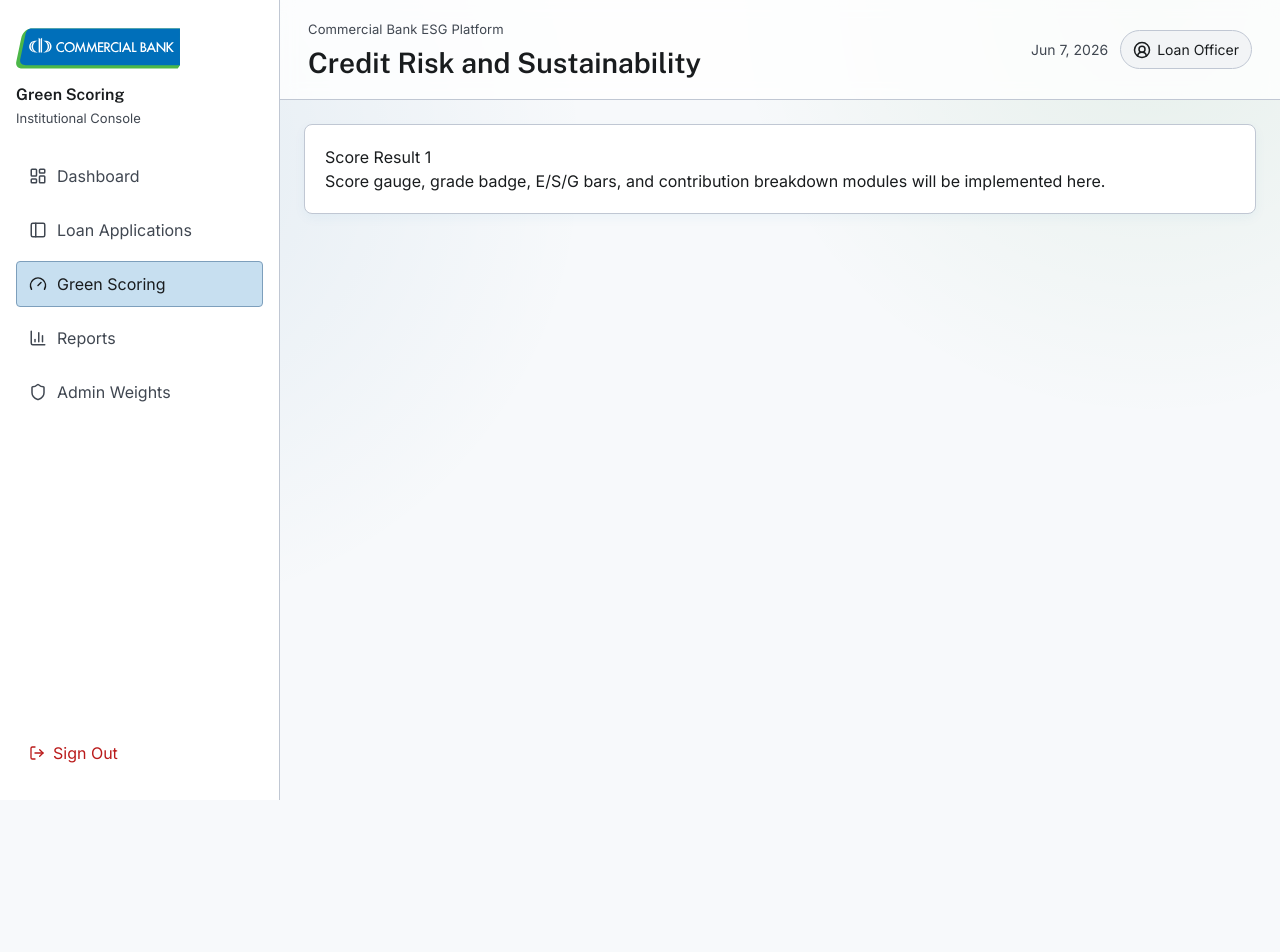
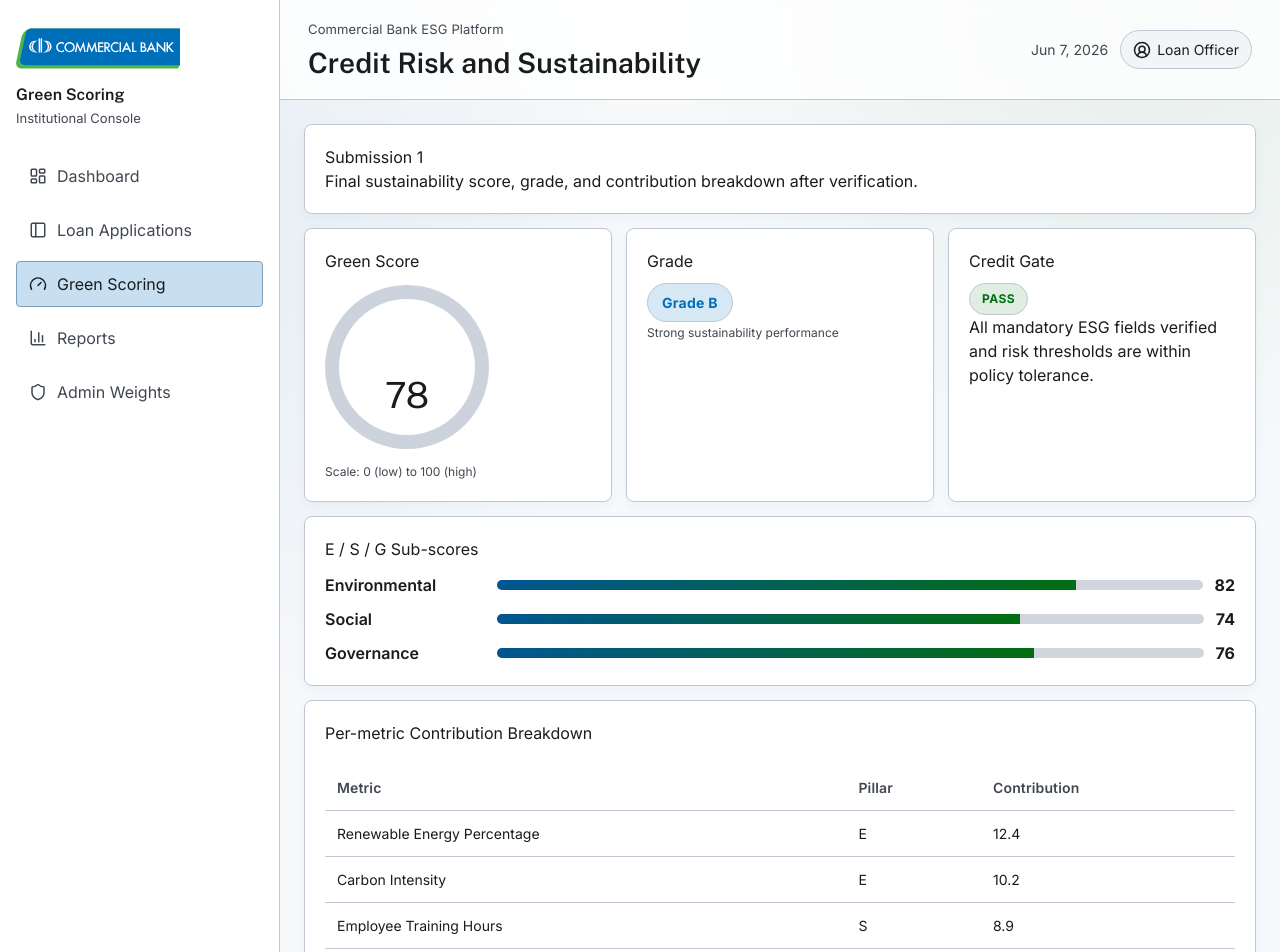
Before and after one commit to rashmikanaveen/Bytebuddies_Professional_Portfolio, a React (Vite) app in the folder frontend/: page /officer/scoring/submissions/1/result in a window 1280 px wide. Shown: the top 952 px of the page. Before the commit the page ends 800 px from the top, so only its background shows below. Built offline with nearby package versions, Linux system fonts and the light colour scheme.

Commit message:
feat(score-ui): build modular green score result workspace

```diff
--- /dev/null
+++ b/frontend/src/features/scoring/components/GradeBadge.tsx
@@ -0,0 +1,23 @@
+type GradeBadgeProps = {
+  grade: 'A' | 'B' | 'C' | 'D'
+}
+
+function GradeBadge({ grade }: GradeBadgeProps) {
+  return (
+    <article className="surface-card">
+      <h2>Grade</h2>
+      <p className={`grade-badge grade-${grade}`}>Grade {grade}</p>
+      <p className="dashboard-list-meta">
+        {grade === 'A'
+          ? 'Excellent green credit profile'
+          : grade === 'B'
+            ? 'Strong sustainability performance'
+            : grade === 'C'
+              ? 'Moderate sustainability risk'
+              : 'High sustainability risk'}
+      </p>
+    </article>
+  )
+}
+
+export default GradeBadge
--- /dev/null
+++ b/frontend/src/features/scoring/components/MetricContributionTable.tsx
@@ -0,0 +1,35 @@
+import type { MetricContribution } from '@/features/scoring/types'
+
+type MetricContributionTableProps = {
+  rows: MetricContribution[]
+}
+
+function MetricContributionTable({ rows }: MetricContributionTableProps) {
+  return (
+    <article className="surface-card">
+      <h2>Per-metric Contribution Breakdown</h2>
+      <div className="status-table-wrap">
+        <table className="status-table">
+          <thead>
+            <tr>
+              <th>Metric</th>
+              <th>Pillar</th>
+              <th>Contribution</th>
+            </tr>
+          </thead>
+          <tbody>
+            {rows.map((row) => (
+              <tr key={row.key}>
+                <td>{row.label}</td>
+                <td>{row.pillar}</td>
+                <td>{row.contribution.toFixed(1)}</td>
+              </tr>
+            ))}
+          </tbody>
+        </table>
+      </div>
+    </article>
+  )
+}
+
+export default MetricContributionTable
--- /dev/null
+++ b/frontend/src/features/scoring/components/PassFailGate.tsx
@@ -0,0 +1,16 @@
+type PassFailGateProps = {
+  status: 'PASS' | 'FAIL'
+  reason: string
+}
+
+function PassFailGate({ status, reason }: PassFailGateProps) {
+  return (
+    <article className="surface-card">
+      <h2>Credit Gate</h2>
+      <p className={`gate-pill gate-${status}`}>{status}</p>
+      <p>{reason}</p>
+    </article>
+  )
+}
+
+export default PassFailGate
--- /dev/null
+++ b/frontend/src/features/scoring/components/PillarScoreBars.tsx
@@ -0,0 +1,31 @@
+import type { PillarScore } from '@/features/scoring/types'
+
+type PillarScoreBarsProps = {
+  pillars: PillarScore[]
+}
+
+function PillarScoreBars({ pillars }: PillarScoreBarsProps) {
+  return (
+    <article className="surface-card">
+      <h2>E / S / G Sub-scores</h2>
+      <div className="pillar-bars">
+        {pillars.map((pillar) => (
+          <div key={pillar.pillar} className="pillar-row">
+            <p>{pillar.pillar}</p>
+            <div className="pillar-track" aria-hidden="true">
+              <div
+                className="pillar-fill"
+                style={{
+                  width: `${Math.max(0, Math.min(100, pillar.score))}%`,
+                }}
+              />
+            </div>
+            <strong>{pillar.score}</strong>
+          </div>
+        ))}
+      </div>
+    </article>
+  )
+}
+
+export default PillarScoreBars
--- /dev/null
+++ b/frontend/src/features/scoring/components/ScoreGauge.tsx
@@ -0,0 +1,28 @@
+import type { CSSProperties } from 'react'
+
+type ScoreGaugeProps = {
+  score: number
+}
+
+function ScoreGauge({ score }: ScoreGaugeProps) {
+  const boundedScore = Math.max(0, Math.min(100, score))
+
+  return (
+    <article className="surface-card score-gauge-card">
+      <h2>Green Score</h2>
+      <div
+        className="score-gauge-shell"
+        aria-label={`Green score ${boundedScore}`}
+      >
+        <div
+          className="score-gauge-fill"
+          style={{ '--score-fill': `${boundedScore}%` } as CSSProperties}
+        />
+        <p className="score-gauge-value">{boundedScore}</p>
+      </div>
+      <p className="dashboard-list-meta">Scale: 0 (low) to 100 (high)</p>
+    </article>
+  )
+}
+
+export default ScoreGauge
--- a/frontend/src/features/scoring/components/ScoreResultPlaceholder.tsx
+++ b/frontend/src/features/scoring/components/ScoreResultPlaceholder.tsx
@@ -1,16 +1,11 @@
-import SectionCard from '@/components/ui/SectionCard'
+import ScoreResultWorkspace from '@/features/scoring/components/ScoreResultWorkspace'
 
 type ScoreResultPlaceholderProps = {
   submissionId: string
 }
 
 function ScoreResultPlaceholder({ submissionId }: ScoreResultPlaceholderProps) {
-  return (
-    <SectionCard
-      title={`Score Result ${submissionId}`}
-      description="Score gauge, grade badge, E/S/G bars, and contribution breakdown modules will be implemented here."
-    />
-  )
+  return <ScoreResultWorkspace submissionId={submissionId} />
 }
 
 export default ScoreResultPlaceholder
--- /dev/null
+++ b/frontend/src/features/scoring/components/ScoreResultWorkspace.tsx
@@ -0,0 +1,37 @@
+import GradeBadge from '@/features/scoring/components/GradeBadge'
+import MetricContributionTable from '@/features/scoring/components/MetricContributionTable'
+import PassFailGate from '@/features/scoring/components/PassFailGate'
+import PillarScoreBars from '@/features/scoring/components/PillarScoreBars'
+import ScoreGauge from '@/features/scoring/components/ScoreGauge'
+import { getScoreResult } from '@/features/scoring/mock/scoreResultData'
+
+type ScoreResultWorkspaceProps = {
+  submissionId: string
+}
+
+function ScoreResultWorkspace({ submissionId }: ScoreResultWorkspaceProps) {
+  const result = getScoreResult(submissionId)
+
+  return (
+    <section className="score-result-layout">
+      <article className="surface-card">
+        <h2>Submission {result.submissionId}</h2>
+        <p>
+          Final sustainability score, grade, and contribution breakdown after
+          verification.
+        </p>
+      </article>
+
+      <div className="score-result-overview-grid">
+        <ScoreGauge score={result.score} />
+        <GradeBadge grade={result.grade} />
+        <PassFailGate status={result.gateStatus} reason={result.gateReason} />
+      </div>
+
+      <PillarScoreBars pillars={result.pillars} />
+      <MetricContributionTable rows={result.metricBreakdown} />
+    </section>
+  )
+}
+
+export default ScoreResultWorkspace
--- /dev/null
+++ b/frontend/src/features/scoring/mock/scoreResultData.ts
@@ -0,0 +1,55 @@
+import type { GreenScoreResult } from '@/features/scoring/types'
+
+export function getScoreResult(submissionId: string): GreenScoreResult {
+  return {
+    submissionId,
+    score: 78,
+    grade: 'B',
+    gateStatus: 'PASS',
+    gateReason:
+      'All mandatory ESG fields verified and risk thresholds are within policy tolerance.',
+    pillars: [
+      { pillar: 'Environmental', score: 82 },
+      { pillar: 'Social', score: 74 },
+      { pillar: 'Governance', score: 76 },
+    ],
+    metricBreakdown: [
+      {
+        key: 'renewable_energy_pct',
+        label: 'Renewable Energy Percentage',
+        pillar: 'E',
+        contribution: 12.4,
+      },
+      {
+        key: 'carbon_intensity',
+        label: 'Carbon Intensity',
+        pillar: 'E',
+        contribution: 10.2,
+      },
+      {
+        key: 'training_hours',
+        label: 'Employee Training Hours',
+        pillar: 'S',
+        contribution: 8.9,
+      },
+      {
+        key: 'community_investment',
+        label: 'Community Investment',
+        pillar: 'S',
+        contribution: 7.8,
+      },
+      {
+        key: 'board_independence_pct',
+        label: 'Board Independence',
+        pillar: 'G',
+        contribution: 9.1,
+      },
+      {
+        key: 'audit_compliance_pct',
+        label: 'Audit Compliance',
+        pillar: 'G',
+        contribution: 11.3,
+      },
+    ],
+  }
+}
--- /dev/null
+++ b/frontend/src/features/scoring/types.ts
@@ -0,0 +1,21 @@
+export type PillarScore = {
+  pillar: 'Environmental' | 'Social' | 'Governance'
+  score: number
+}
+
+export type MetricContribution = {
+  key: string
+  label: string
+  pillar: 'E' | 'S' | 'G'
+  contribution: number
+}
+
+export type GreenScoreResult = {
+  submissionId: string
+  score: number
+  grade: 'A' | 'B' | 'C' | 'D'
+  gateStatus: 'PASS' | 'FAIL'
+  gateReason: string
+  pillars: PillarScore[]
+  metricBreakdown: MetricContribution[]
+}
--- a/frontend/src/index.css
+++ b/frontend/src/index.css
@@ -743,6 +743,132 @@ body {
   color: var(--primary);
 }
 
+.score-result-layout {
+  display: grid;
+  gap: 14px;
+}
+
+.score-result-overview-grid {
+  display: grid;
+  gap: 14px;
+  grid-template-columns: repeat(3, minmax(0, 1fr));
+}
+
+.score-gauge-card {
+  display: grid;
+  gap: 12px;
+}
+
+.score-gauge-shell {
+  width: 164px;
+  height: 164px;
+  border-radius: 9999px;
+  position: relative;
+  display: grid;
+  place-items: center;
+  background: conic-gradient(
+    var(--secondary) var(--score-fill, 0%),
+    color-mix(in srgb, var(--outline-variant) 80%, transparent) 0
+  );
+}
+
+.score-gauge-shell::before {
+  content: '';
+  position: absolute;
+  inset: 14px;
+  border-radius: 9999px;
+  background: var(--surface-container-lowest);
+}
+
+.score-gauge-value {
+  position: relative;
+  margin: 0;
+  font-size: 36px;
+  font-family: var(--font-heading);
+}
+
+.grade-badge {
+  margin: 10px 0 0;
+  width: fit-content;
+  border-radius: var(--radius-full, 9999px);
+  border: 1px solid var(--outline-variant);
+  padding: 8px 14px;
+  font-size: 14px;
+  font-weight: 700;
+  letter-spacing: 0.02em;
+}
+
+.grade-A {
+  color: var(--secondary);
+  background: color-mix(in srgb, var(--secondary) 12%, transparent);
+}
+
+.grade-B {
+  color: var(--primary-container);
+  background: color-mix(in srgb, var(--primary-container) 16%, transparent);
+}
+
+.grade-C {
+  color: var(--tertiary);
+  background: color-mix(in srgb, var(--tertiary) 16%, transparent);
+}
+
+.grade-D {
+  color: var(--error);
+  background: color-mix(in srgb, var(--error) 16%, transparent);
+}
+
+.gate-pill {
+  margin: 10px 0 0;
+  width: fit-content;
+  border: 1px solid var(--outline-variant);
+  border-radius: var(--radius-full, 9999px);
+  padding: 6px 12px;
+  font-size: 12px;
+  font-weight: 700;
+  letter-spacing: 0.04em;
+}
+
+.gate-PASS {
+  color: var(--secondary);
+  background: color-mix(in srgb, var(--secondary) 12%, transparent);
+}
+
+.gate-FAIL {
+  color: var(--error);
+  background: color-mix(in srgb, var(--error) 12%, transparent);
+}
+
+.pillar-bars {
+  margin-top: 12px;
+  display: grid;
+  gap: 10px;
+}
+
+.pillar-row {
+  display: grid;
+  grid-template-columns: 160px 1fr auto;
+  gap: 12px;
+  align-items: center;
+}
+
+.pillar-row p {
+  margin: 0;
+  font-weight: 600;
+}
+
+.pillar-track {
+  height: 10px;
+  border-radius: 9999px;
+  background: color-mix(in srgb, var(--outline-variant) 75%, transparent);
+  overflow: hidden;
+}
+
+.pillar-fill {
+  height: 100%;
+  background: linear-gradient(90deg, var(--primary), var(--secondary));
+}
+
 @media (max-width: 1080px) {
   .app-shell {
     grid-template-columns: 1fr;
@@ -771,6 +897,15 @@ body {
 
   .esg-field-grid {
     grid-template-columns: 1fr;
+  }
+
+  .score-result-overview-grid {
+    grid-template-columns: 1fr;
+  }
+
+  .pillar-row {
+    grid-template-columns: 1fr;
+    gap: 6px;
   }
 
   .login-hero-content {
```
